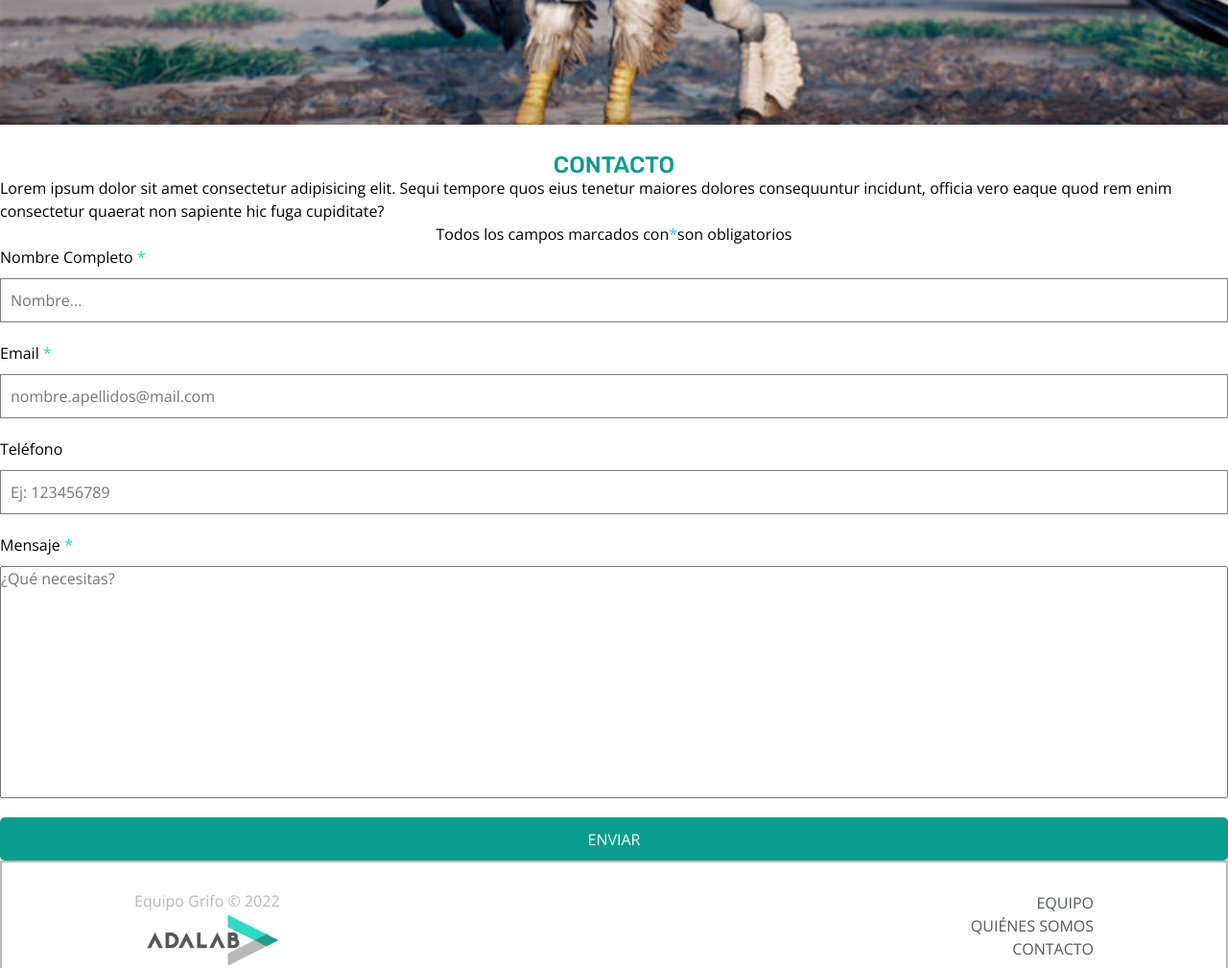
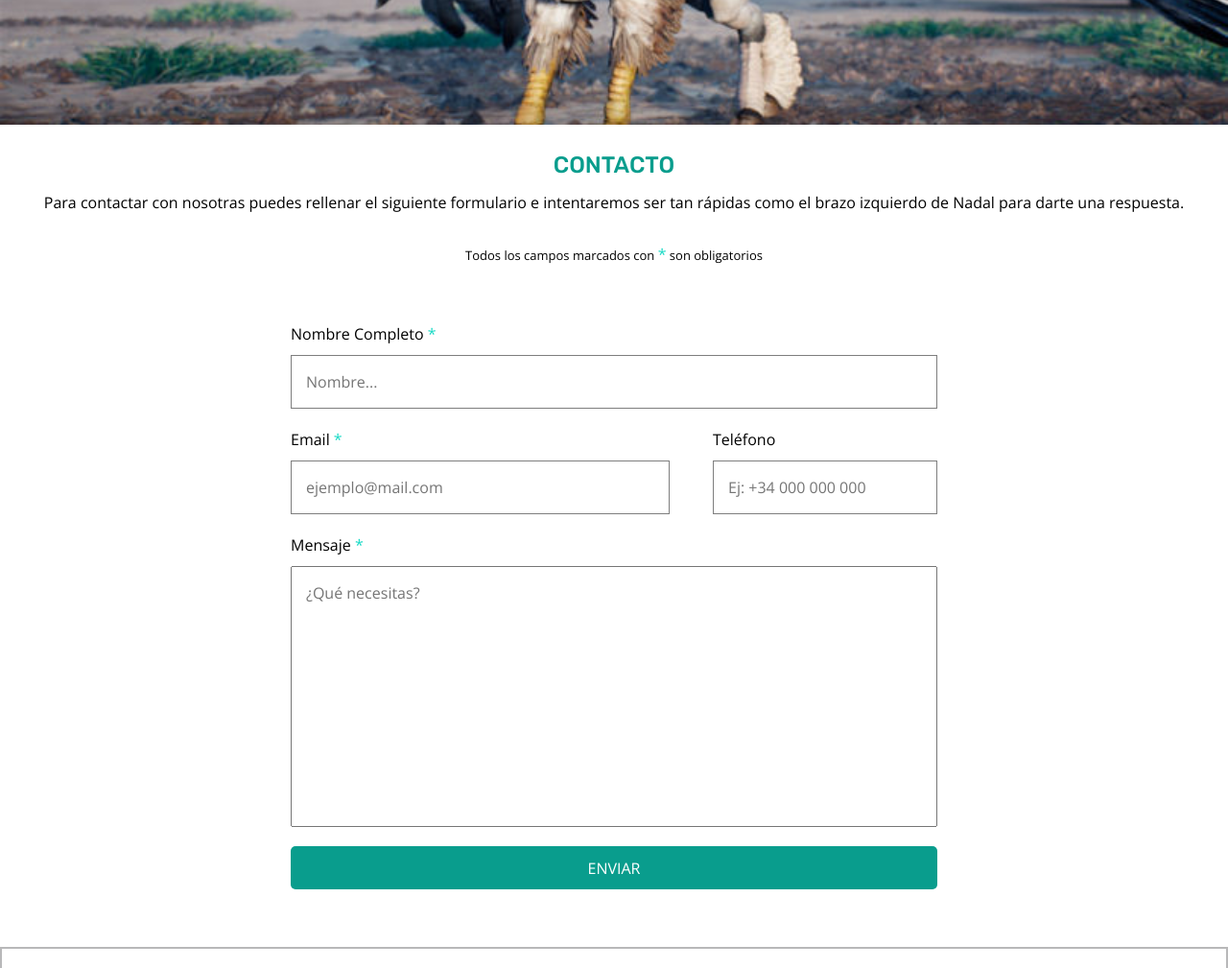
Before and after one commit to Adalab/project-promo-p-module-1-team-1, a website: page docs/contacto.html in a window 1280 px wide. Shown: the part 420-1429 px from the top of the page at 96% size. Drawn offline with nearby package versions, Linux system fonts and the light colour scheme.

Commit message:
run docs

```diff
--- a/docs/contacto.html
+++ b/docs/contacto.html
@@ -58,46 +58,47 @@
       </p>
     </div>
 
-    <main>
-      <h1 class="contact">Contacto</h1>
 
-      <p class="contact_text">
-        Lorem ipsum dolor sit amet consectetur adipisicing elit. Sequi tempore
-        quos eius tenetur maiores dolores consequuntur incidunt, officia vero
-        eaque quod rem enim consectetur quaerat non sapiente hic fuga
-        cupiditate?
+    <main class="main">
+        <h1 class="main__contact">Contacto</h1>
+
+        <p class="main__text">
+         Para contactar con nosotras puedes rellenar el siguiente formulario e intentaremos ser tan rápidas como el brazo izquierdo de Nadal para darte una respuesta.
         </p>
 
-      <p class="contact_text">
+        <legend class="main__text2">
           Todos los campos marcados con <span class="asterisk">*</span> son
           obligatorios
-      </p>
+        </legend>
 
-      <form action="/signup" method="post">
+        <form class="form" action="/signup" method="post">
           <fieldset>
             <label for="Name"
               >Nombre Completo <span class="asterisk">*</span></label
             >
             <input placeholder="Nombre..." id="Name" type="text" name="Name" />
           </fieldset>
-        <fieldset>
-          <label for="Email">Email <span class="asterisk">*</span></label>
+    <div class="react">
+          <fieldset class="react__email" >
+            <label for="email">Email <span class="asterisk">*</span></label>
             <input
-            placeholder="nombre.apellidos@mail.com"
+              placeholder="ejemplo@mail.com"
               id="email"
               type="email"
               name="Email"
             />
           </fieldset>
-        <fieldset>
+          <fieldset class="react__phone">
             <label for="telephone">Teléfono</label>
             <input
-            placeholder="Ej: 123456789"
+              placeholder="Ej: +34 000 000 000"
               id="telephone"
               type="tel"
               name="Email"
             />
           </fieldset>
+
+    </div>
           <fieldset>
             <label for="message" name="message"
               >Mensaje <span class="asterisk">*</span></label
```
Also changed, not shown: docs/assets/css/main.css. Lines whose indentation alone changed are shown as unchanged.
